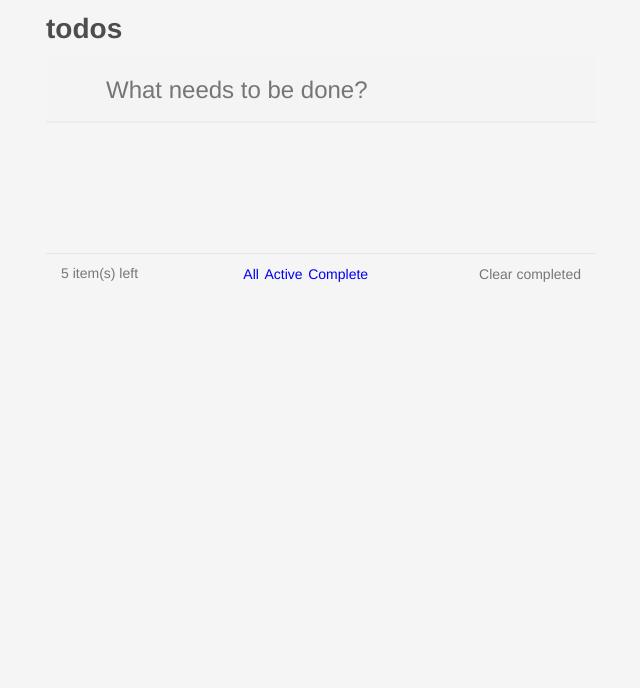
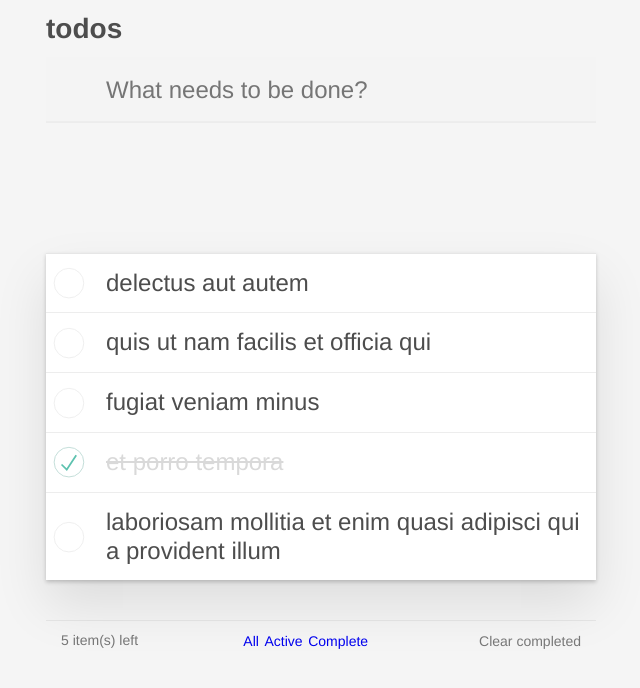
Before and after one commit to jakerjohnson94/todos-4, a React (Create React App) app: page / in a window 1280 px wide. Shown: the top 688 px of the page, without its empty margins (319-959 px from the left). Built offline with nearby package versions, Linux system fonts and the light colour scheme.

Commit message:
separate files

```diff
--- a/src/App.js
+++ b/src/App.js
@@ -3,49 +3,7 @@ import React, { Component } from 'react';
 import { Route, Link, Switch } from 'react-router-dom';
 import './App.css';
 import todoList from './todos.json';
-
-const TodoItem = props => (
-  <li key={props.id} className={props.completed ? 'completed' : ''}>
-    <div className="view">
-      <input
-        className="toggle"
-        onClick={props.handleCheckClick}
-        type="checkbox"
-        defaultChecked={props.completed}
-      />
-      <label>{props.title}</label>
-      <button onClick={props.handleDeleteClick} className="destroy" />
-    </div>
-  </li>
-);
-
-class TodoList extends Component {
-  render() {
-    const todos = this.props.todos;
-
-    return (
-      <React.Fragment>
-        {todos.length ? (
-          <section className="main">
-            <ul className="todo-list">
-              {todos.map(todo => (
-                <TodoItem
-                  key={todo.id}
-                  id={todo.id}
-                  title={todo.title}
-                  completed={todo.completed}
-                  handleCheckClick={this.props.handleCheckClick(todo.id)}
-                  handleDeleteClick={this.props.handleDeleteClick(todo.id)}
-                />
-              ))}
-            </ul>
-          </section>
-        ) : null}
-        {/* This footer should hidden by default and shown when there are todos */}
-      </React.Fragment>
-    );
-  }
-}
+import TodoList from './ToDoList.js';
 
 class App extends Component {
   constructor(props) {
@@ -130,9 +88,9 @@ class App extends Component {
         </header>
         <section className="todoapp">
           <Switch>
-            <Route exact path="./" component={Home} />;
-            <Route exact path="./completed" component={Completed} />;
-            <Route exact path="./active" component={Active} />;
+            <Route exact path="/" component={Home} />;
+            <Route exact path="/completed" component={Completed} />;
+            <Route exact path="/active" component={Active} />;
           </Switch>
         </section>
         {todos.length ? (
--- /dev/null
+++ b/src/ToDoItem.js
@@ -0,0 +1,16 @@
+import React from 'react';
+const TodoItem = props => (
+  <li key={props.id} className={props.completed ? 'completed' : ''}>
+    <div className="view">
+      <input
+        className="toggle"
+        onClick={props.handleCheckClick}
+        type="checkbox"
+        defaultChecked={props.completed}
+      />
+      <label>{props.title}</label>
+      <button onClick={props.handleDeleteClick} className="destroy" />
+    </div>
+  </li>
+);
+export default TodoItem;
--- /dev/null
+++ b/src/ToDoList.js
@@ -0,0 +1,29 @@
+import React, { Component } from 'react';
+import TodoItem from './ToDoItem.js';
+class TodoList extends Component {
+  render() {
+    const todos = this.props.todos;
+
+    return (
+      <React.Fragment>
+        {todos.length ? (
+          <section className="main">
+            <ul className="todo-list">
+              {todos.map(todo => (
+                <TodoItem
+                  key={todo.id}
+                  id={todo.id}
+                  title={todo.title}
+                  completed={todo.completed}
+                  handleCheckClick={this.props.handleCheckClick(todo.id)}
+                  handleDeleteClick={this.props.handleDeleteClick(todo.id)}
+                />
+              ))}
+            </ul>
+          </section>
+        ) : null}
+      </React.Fragment>
+    );
+  }
+}
+export default TodoList;
```
